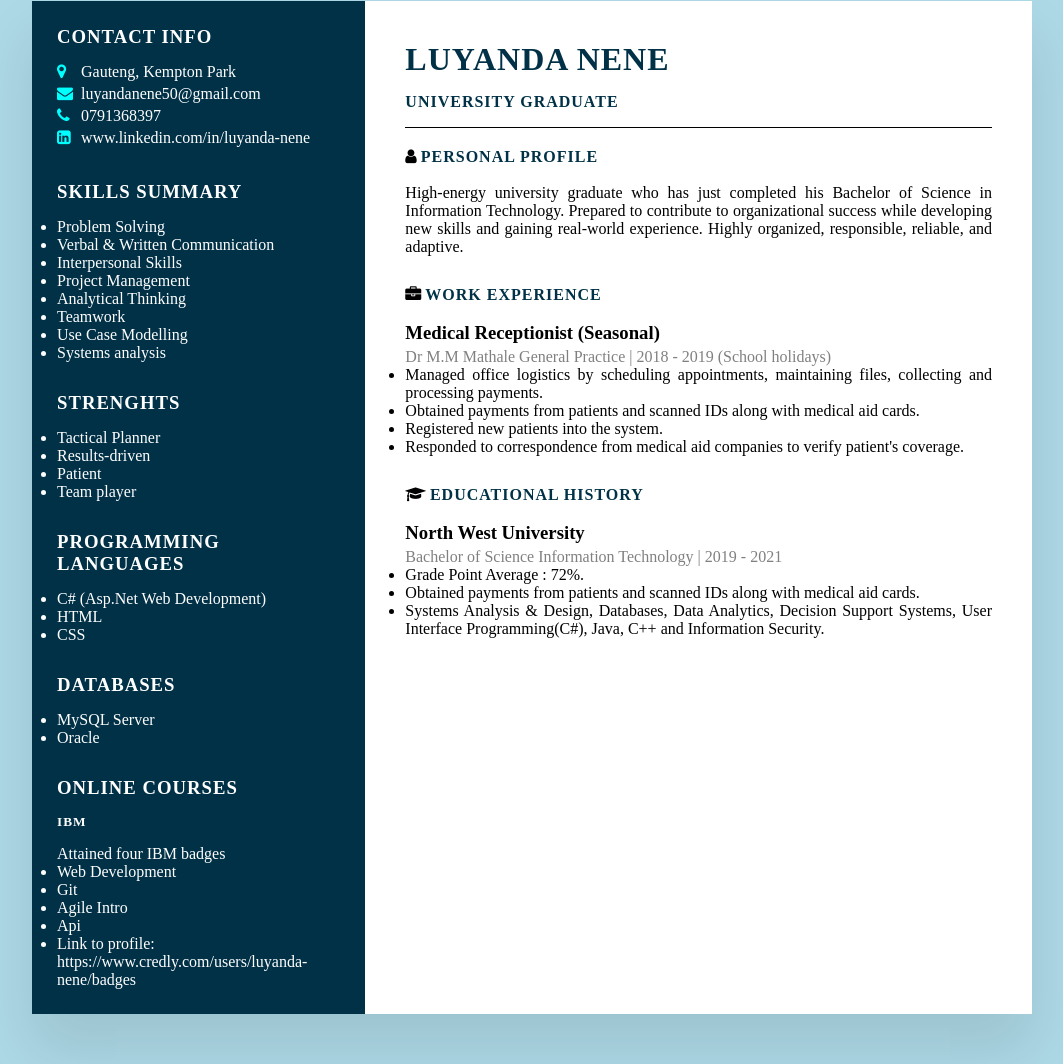
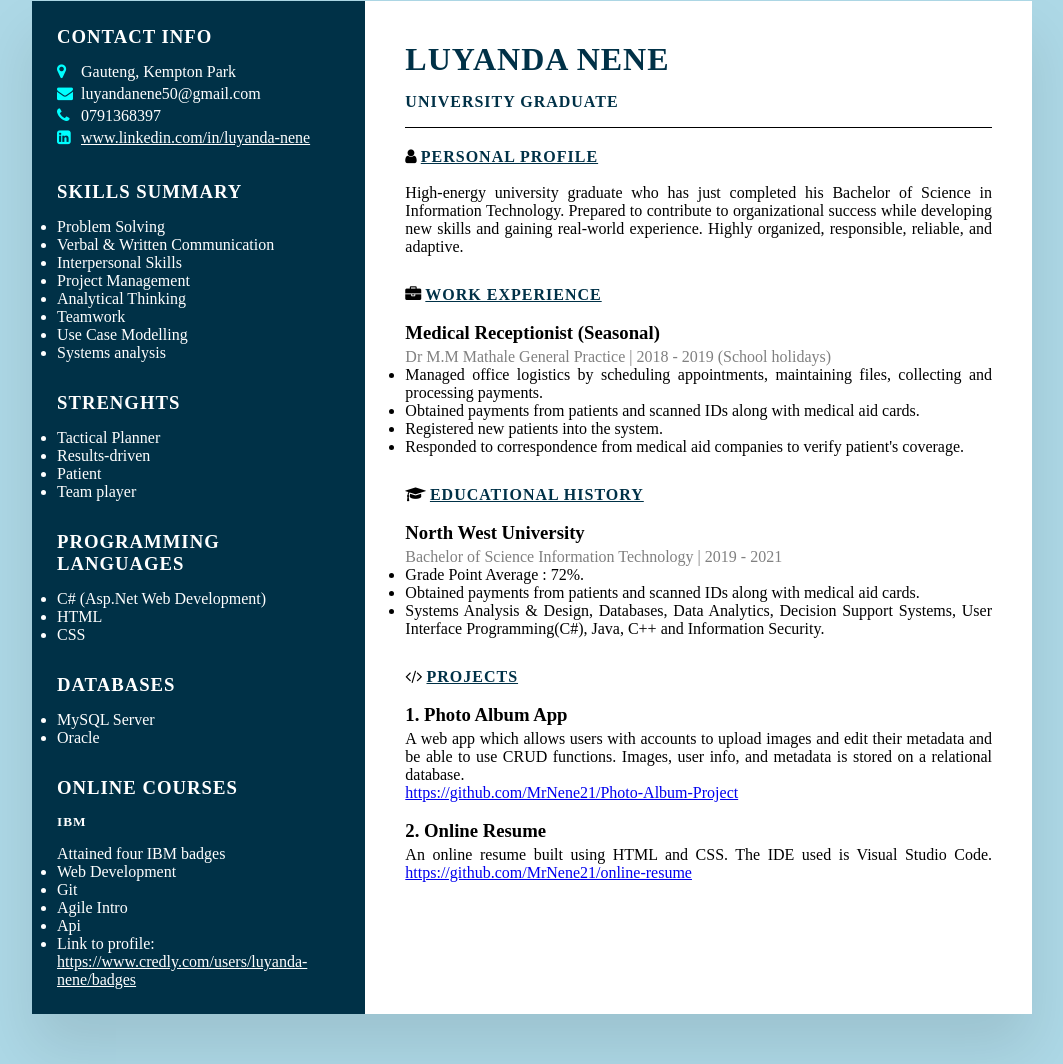
Before and after one commit to MrNene21/online-resume, a plain HTML site: page index.html in a window 1280 px wide. Shown: the part 49-1113 px from the top of the page, without its empty margins (108-1171 px from the left). Drawn offline with Linux system fonts and the light colour scheme.

Commit message:
hyperlink styling

```diff
--- a/index.html
+++ b/index.html
@@ -27,7 +27,7 @@
                     </li>
                     <li>
                         <span class="icon"><i class="fa fa-linkedin-square" aria-hidden="true"></i></span>
-                        <span class="text">www.linkedin.com/in/luyanda-nene</span>
+                        <a href="url">www.linkedin.com/in/luyanda-nene</a>
                     </li>
                 </ul>
             </div>
@@ -125,7 +125,8 @@
                         <span class="text">Api</span>
                     </li>
                     <li>
-                        <span class="text">Link to profile: https://www.credly.com/users/luyanda-nene/badges</span>
+                        <span class="text">Link to profile:</span>
+                        <a href="url">https://www.credly.com/users/luyanda-nene/badges</a>
                     </li>
                 </ul>
             </div>
@@ -205,6 +206,30 @@
                 </ul>
             </div>
 
+            <div class="projects">
+
+                <span class="icon"><i class="fa fa-code" aria-hidden="true"></i></span> <!-- add work icon -->
+                <span class="titleRight">Projects</span>
+                <br>
+                <br>
+                <h3 class="projName">1. Photo Album App</h3>
+
+                <span class="text">A web app which allows users with accounts to upload
+                images and edit their metadata and be able to use CRUD
+                functions. Images, user info, and metadata is stored on a
+                relational database.
+                </span>
+
+                <br>
+                <a href="url">https://github.com/MrNene21/Photo-Album-Project</a>
+
+                <br>
+                <br>
+                <h3 class="projName">2. Online Resume</h3>
+                <span class="text">An online resume built using HTML and CSS. The IDE used is Visual Studio Code.</span>
+                <a href="url">https://github.com/MrNene21/online-resume</a>
+            </div>
+
         </div>
     </div>
 </body>
--- a/style.css
+++ b/style.css
@@ -148,6 +148,7 @@ body
     font-weight: 600;
     letter-spacing: 1px;
     margin-bottom: 15px;
+    text-decoration: underline
 }
 .right_side .myName
 {
@@ -210,3 +211,48 @@ hr {
 {
     color: gray;
 }
+.projects
+{
+
+    position: relative;
+    margin-top: 30px;
+    text-align: justify;
+}
+.projects .projName
+{
+    margin-bottom: 4px;
+    padding-top: 0px;
+}
+
+/* Hyperlink function for ONLINE COURSES - START*/
+.onlineCourses a:link
+{
+    color: #fff
+}
+.onlineCourses a:hover
+{
+    color: hotpink;
+    font-weight: bold;
+}
+/* Hyperlink function for ONLINE COURSES - END*/
+
+
+/* Hyperlink function for LinkedIn - START*/
+.contact a:link
+{
+    color: #fff
+}
+.contact a:hover
+{
+    color: hotpink;
+    font-weight: bold;
+}
+/* Hyperlink function for LinkedIn - END*/
+
+
+/* Hyperlink function for PROJECTS - START*/
+.projects a:hover
+{
+    font-weight: bold;
+}
+/* Hyperlink function for PROJECTS - END*/
```
